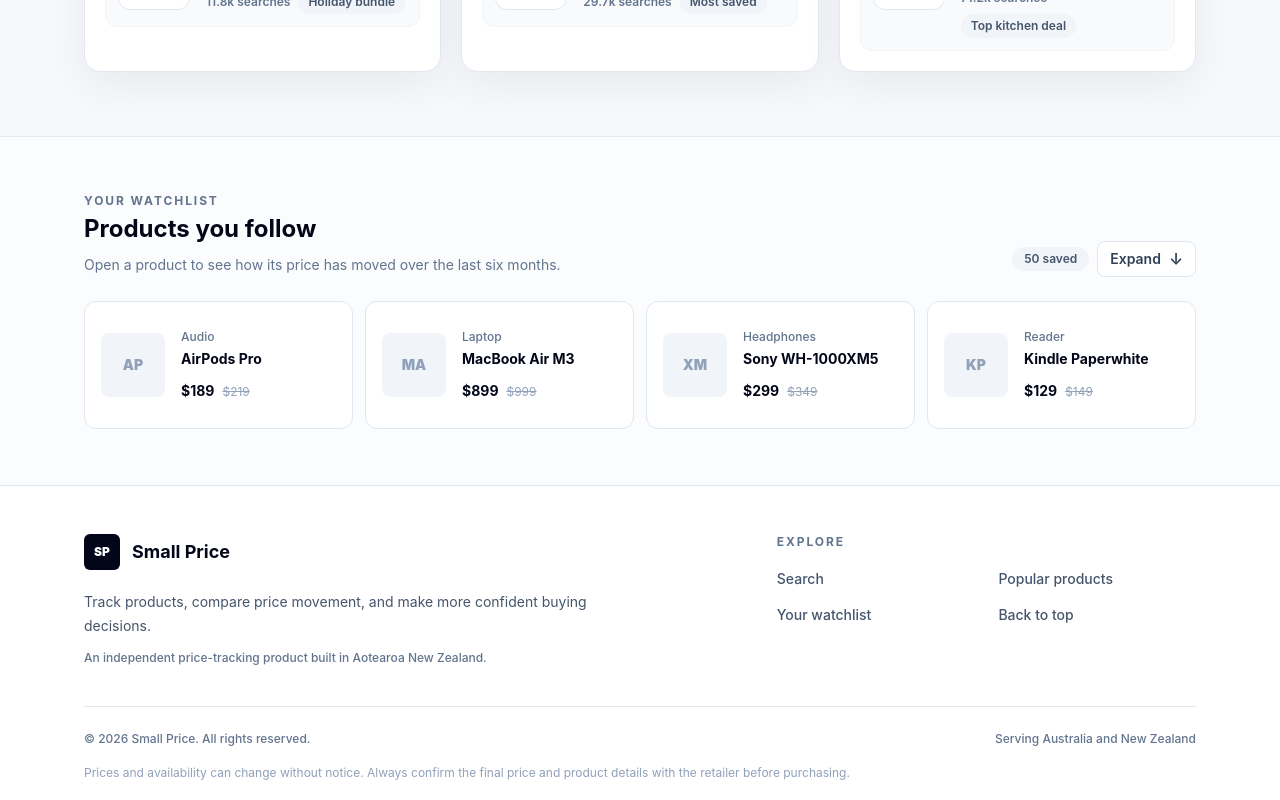
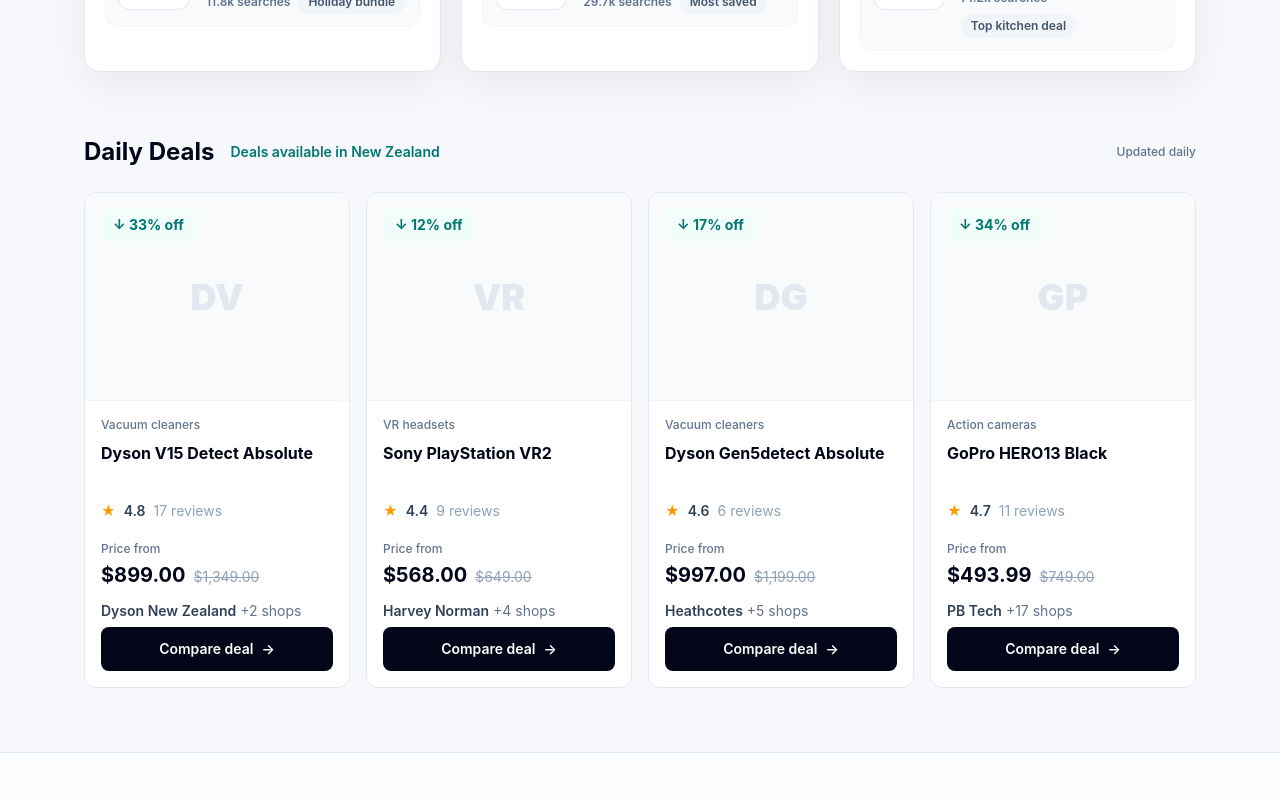
Before and after one commit to Mikalasa/small-price-web, a React (Vite) app in the folder small-price-web-react/: page / in a window 1280 px wide. Shown: the part 800-1600 px from the top of the page. Built offline with nearby package versions, Linux system fonts and the light colour scheme.

Commit message:
add daily deal component

```diff
--- a/small-price-web-react/src/constants/copy.js
+++ b/small-price-web-react/src/constants/copy.js
@@ -47,6 +47,17 @@ export const popularCopy = {
   },
 }
 
+export const dailyDealCopy = {
+  title: "Daily Deals",
+  location: "Deals available in New Zealand",
+  updated: "Updated daily",
+  from: "Price from",
+  action: "Compare deal",
+  discount: (amount) => `${amount}% off`,
+  reviews: (count) => `${count} reviews`,
+  moreShops: (count) => `+${count} shops`,
+}
+
 export const watchlistCopy = {
   eyebrow: "Your watchlist",
   title: "Products you follow",
@@ -82,6 +93,7 @@ export const footerCopy = {
   navigation: [
     { label: "Search", href: "#search" },
     { label: "Popular products", href: "#popular-products" },
+    { label: "Daily deal", href: "#daily-deal" },
     { label: "Your watchlist", href: "#watchlist" },
     { label: "Back to top", href: "#top" },
   ],
--- /dev/null
+++ b/small-price-web-react/src/data/dailyDeals.js
@@ -0,0 +1,58 @@
+export const dailyDeals = [
+  {
+    id: "daily-dyson-v15",
+    name: "Dyson V15 Detect Absolute",
+    category: "Vacuum cleaners",
+    price: "899.00",
+    previousPrice: "1,349.00",
+    discount: 33,
+    rating: "4.8",
+    reviewCount: 17,
+    retailer: "Dyson New Zealand",
+    additionalShops: 2,
+    initials: "DV",
+    imageAlt: "Reserved product image area for Dyson V15 Detect Absolute",
+  },
+  {
+    id: "daily-playstation-vr2",
+    name: "Sony PlayStation VR2",
+    category: "VR headsets",
+    price: "568.00",
+    previousPrice: "649.00",
+    discount: 12,
+    rating: "4.4",
+    reviewCount: 9,
+    retailer: "Harvey Norman",
+    additionalShops: 4,
+    initials: "VR",
+    imageAlt: "Reserved product image area for Sony PlayStation VR2",
+  },
+  {
+    id: "daily-dyson-gen5",
+    name: "Dyson Gen5detect Absolute",
+    category: "Vacuum cleaners",
+    price: "997.00",
+    previousPrice: "1,199.00",
+    discount: 17,
+    rating: "4.6",
+    reviewCount: 6,
+    retailer: "Heathcotes",
+    additionalShops: 5,
+    initials: "DG",
+    imageAlt: "Reserved product image area for Dyson Gen5detect Absolute",
+  },
+  {
+    id: "daily-gopro-hero13",
+    name: "GoPro HERO13 Black",
+    category: "Action cameras",
+    price: "493.99",
+    previousPrice: "749.00",
+    discount: 34,
+    rating: "4.7",
+    reviewCount: 11,
+    retailer: "PB Tech",
+    additionalShops: 17,
+    initials: "GP",
+    imageAlt: "Reserved product image area for GoPro HERO13 Black",
+  },
+]
--- /dev/null
+++ b/small-price-web-react/src/features/deals/components/DailyDeals.jsx
@@ -0,0 +1,81 @@
+import { dailyDealCopy } from "../../../constants/copy.js"
+import { dailyDeals } from "../../../data/dailyDeals.js"
+import { dailyDealStyles, textStyles } from "../../../theme/styles.js"
+
+function DailyDeals() {
+  return (
+    <section className="mx-auto w-full max-w-6xl px-5 pb-16" id="daily-deal">
+      <div className="mb-6 flex flex-wrap items-center justify-between gap-3">
+        <div className="flex flex-wrap items-center gap-x-4 gap-y-2">
+          <h2 className="text-2xl font-bold text-slate-950 dark:text-slate-50">
+            {dailyDealCopy.title}
+          </h2>
+          <span className="text-sm font-semibold text-teal-700 dark:text-teal-400">
+            {dailyDealCopy.location}
+          </span>
+        </div>
+        <span className={textStyles.productMeta}>{dailyDealCopy.updated}</span>
+      </div>
+
+      <div className={dailyDealStyles.grid}>
+        {dailyDeals.map((deal) => (
+          <article className={dailyDealStyles.card} key={deal.id}>
+            <div
+              className={dailyDealStyles.image}
+              role="img"
+              aria-label={deal.imageAlt}
+            >
+              <span className={dailyDealStyles.discountBadge}>
+                ↓ {dailyDealCopy.discount(deal.discount)}
+              </span>
+              <span className={dailyDealStyles.imageInitials} aria-hidden="true">
+                {deal.initials}
+              </span>
+            </div>
+
+            <div className="flex flex-1 flex-col p-4">
+              <p className={textStyles.productMeta}>{deal.category}</p>
+              <h3 className="mt-2 min-h-12 text-base font-bold leading-6 text-slate-950 dark:text-slate-50">
+                {deal.name}
+              </h3>
+
+              <div className="mt-3 flex items-center gap-2 text-sm">
+                <span className="font-bold text-amber-500" aria-hidden="true">★</span>
+                <span className="font-semibold text-slate-700 dark:text-slate-200">{deal.rating}</span>
+                <span className="text-slate-400 dark:text-slate-500">
+                  {dailyDealCopy.reviews(deal.reviewCount)}
+                </span>
+              </div>
+
+              <div className="mt-5">
+                <p className={textStyles.productMeta}>{dailyDealCopy.from}</p>
+                <div className="mt-1 flex flex-wrap items-baseline gap-2">
+                  <span className="text-xl font-bold text-slate-950 dark:text-slate-50">
+                    ${deal.price}
+                  </span>
+                  <span className="text-sm text-slate-400 line-through dark:text-slate-500">
+                    ${deal.previousPrice}
+                  </span>
+                </div>
+              </div>
+
+              <p className="mt-3 text-sm text-slate-500 dark:text-slate-400">
+                <span className="font-semibold text-slate-700 dark:text-slate-200">
+                  {deal.retailer}
+                </span>{" "}
+                {dailyDealCopy.moreShops(deal.additionalShops)}
+              </p>
+
+              <a className={dailyDealStyles.action} href="#search">
+                {dailyDealCopy.action}
+                <span aria-hidden="true">→</span>
+              </a>
+            </div>
+          </article>
+        ))}
+      </div>
+    </section>
+  )
+}
+
+export default DailyDeals
--- a/small-price-web-react/src/pages/Home.jsx
+++ b/small-price-web-react/src/pages/Home.jsx
@@ -4,6 +4,7 @@ import LoginProfile from "../components/LoginProfile.jsx";
 import PopularProductsList from "../components/PopularProductsList.jsx";
 import ThemeToggle from "../components/ThemeToggle.jsx";
 import Footer from "../components/Footer.jsx";
+import DailyDeals from "../features/deals/components/DailyDeals.jsx";
 import WatchlistSection from "../features/watchlist/components/WatchlistSection.jsx";
 import { popularCopy } from "../constants/copy.js";
 import {
@@ -45,6 +46,7 @@ function Home() {
                     products={quarterlyPopularProducts}
                 />
             </section>
+            <DailyDeals />
             <WatchlistSection />
             <Footer />
         </div>
--- a/small-price-web-react/src/theme/styles.js
+++ b/small-price-web-react/src/theme/styles.js
@@ -19,6 +19,15 @@ export const cardStyles = {
   popular: "rounded-2xl border border-slate-200 bg-white p-5 shadow-[0_14px_40px_rgba(15,23,42,0.06)] dark:border-slate-800 dark:bg-slate-900 dark:shadow-none",
   productItem: "rounded-xl border border-slate-100 bg-slate-50 p-3 transition hover:border-slate-200 hover:bg-white dark:border-slate-800 dark:bg-slate-900/80 dark:hover:border-slate-700 dark:hover:bg-slate-900",
   productImage: "relative flex aspect-square items-center justify-center overflow-hidden rounded-xl border border-slate-200 bg-white dark:border-slate-700 dark:bg-slate-800",
+}
+
+export const dailyDealStyles = {
+  grid: "grid grid-flow-col auto-cols-[minmax(16.5rem,1fr)] gap-4 overflow-x-auto pb-2 xl:grid-cols-4 xl:auto-cols-auto xl:overflow-visible xl:pb-0",
+  card: "flex min-h-[31rem] flex-col overflow-hidden rounded-xl border border-slate-200 bg-white dark:border-slate-800 dark:bg-slate-900",
+  image: "relative flex h-52 items-center justify-center border-b border-slate-100 bg-slate-50 dark:border-slate-800 dark:bg-slate-950/40",
+  imageInitials: "text-4xl font-black text-slate-200 dark:text-slate-700",
+  discountBadge: "absolute left-4 top-4 rounded-md bg-teal-50 px-3 py-1.5 text-sm font-bold text-teal-700 dark:bg-teal-950/60 dark:text-teal-300",
+  action: "mt-auto flex h-11 w-full items-center justify-center gap-2 rounded-lg bg-slate-950 px-4 text-sm font-semibold text-white transition hover:bg-slate-800 focus-visible:outline-2 focus-visible:outline-offset-2 focus-visible:outline-slate-600 dark:bg-slate-100 dark:text-slate-950 dark:hover:bg-white",
 }
 
 export const watchlistStyles = {
```
